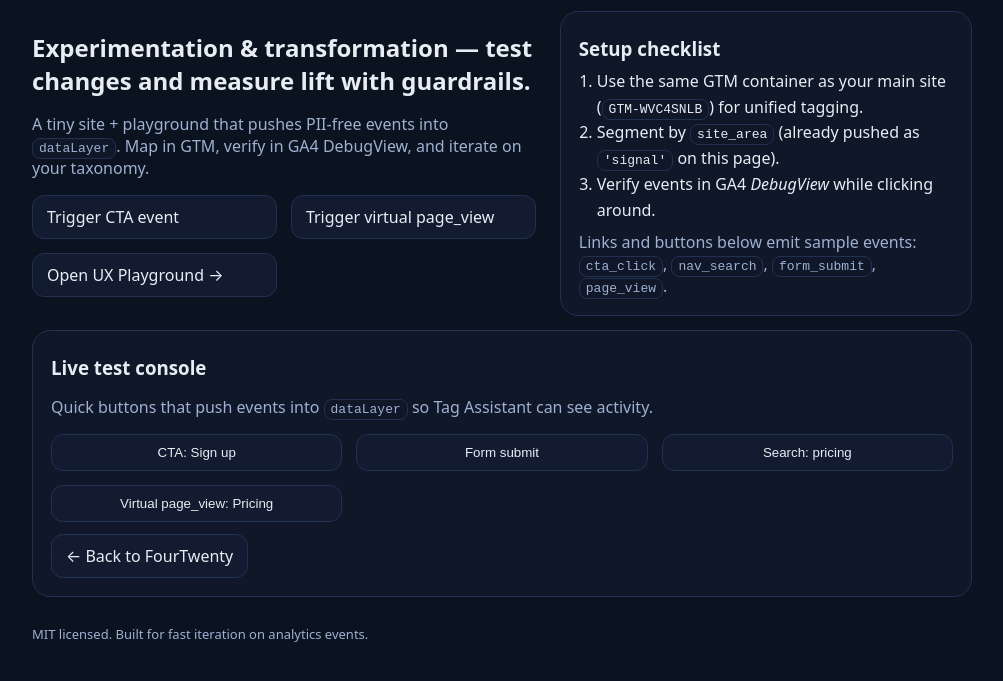
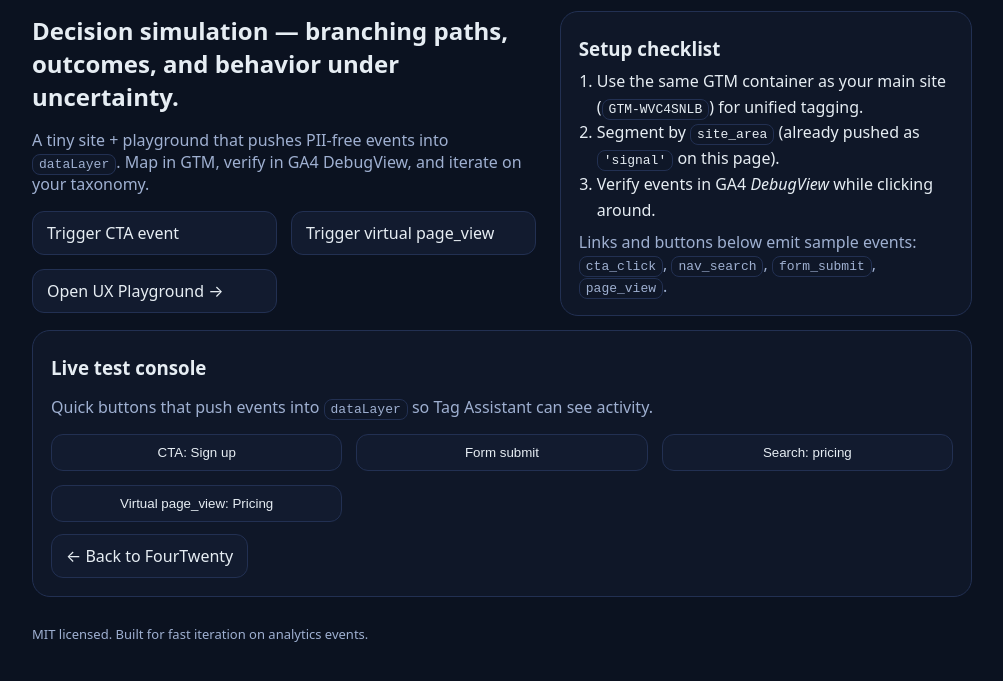
Before and after one commit to zbreeden/player-model, a plain HTML site: page index.html in a window 1280 px wide. Shown: the part 99-780 px from the top of the page, without its empty margins (138-1141 px from the left). Drawn offline with Linux system fonts and the light colour scheme.

Commit message:
Update index.html

```diff
--- a/index.html
+++ b/index.html
@@ -4,7 +4,7 @@
   <meta charset="utf-8"/>
   <meta name="viewport" content="width=device-width, initial-scale=1"/>
   <title>FourTwenty • The Player</title>
-  <meta name="description" content="Experimentation & transformation — test changes and measure lift with guardrails.">
+  <meta name="description" content="Decision simulation — branching paths, outcomes, and behavior under uncertainty.">
 
   <!-- Push context BEFORE GTM so page_view can include it -->
   <script>
@@ -54,7 +54,7 @@
 
   <section class="hero">
     <div>
-      <h1 style="margin:0 0 8px">Experimentation & transformation — test changes and measure lift with guardrails.</h1>
+      <h1 style="margin:0 0 8px">Decision simulation — branching paths, outcomes, and behavior under uncertainty.</h1>
       <p class="muted">A tiny site + playground that pushes PII-free events into <code>dataLayer</code>. Map in GTM, verify in GA4 DebugView, and iterate on your taxonomy.</p>
       <div class="grid">
         <a class="btn" href="#" onclick="signalClick('cta_get_started','Get Started','hero');return false;">Trigger CTA event</a>
```
